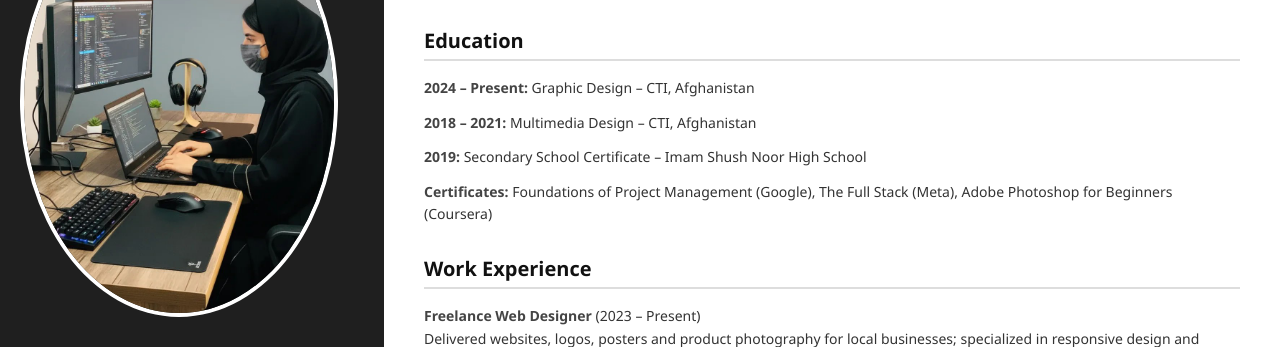
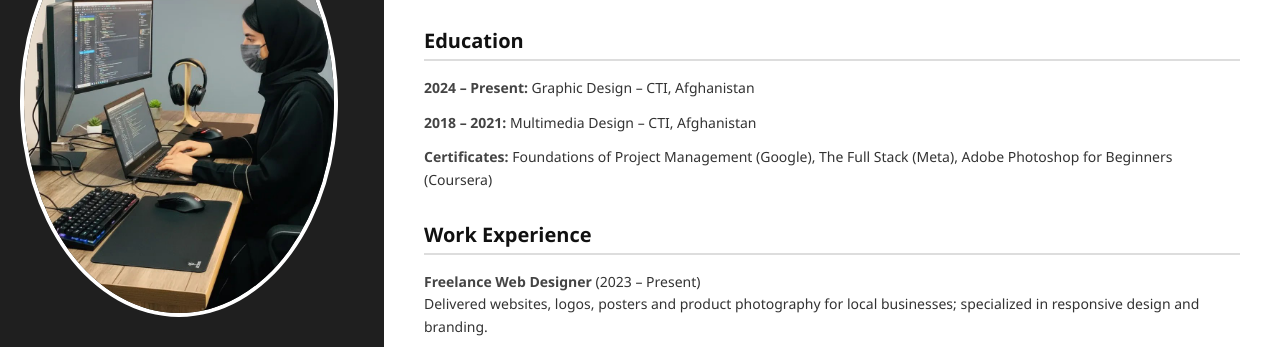
Before and after one commit to somaya369/my-CV, a plain HTML site: page index.html in a window 1280 px wide. Shown: the part 145-492 px from the top of the page. Drawn offline with Linux system fonts and the light colour scheme.

Commit message:
Update index.html

```diff
--- a/index.html
+++ b/index.html
@@ -153,7 +153,6 @@
       <ul>
         <li><span class="role-title">2024 – Present:</span> Graphic Design – CTI, Afghanistan</li>
         <li><span class="role-title">2018 – 2021:</span> Multimedia Design – CTI, Afghanistan</li>
-        <li><span class="role-title">2019:</span> Secondary School Certificate – Imam Shush Noor High School</li>
         <li><span class="role-title">Certificates:</span> Foundations of Project Management (Google), The Full Stack (Meta), Adobe Photoshop for Beginners (Coursera)</li>
       </ul>
     </div>
```
